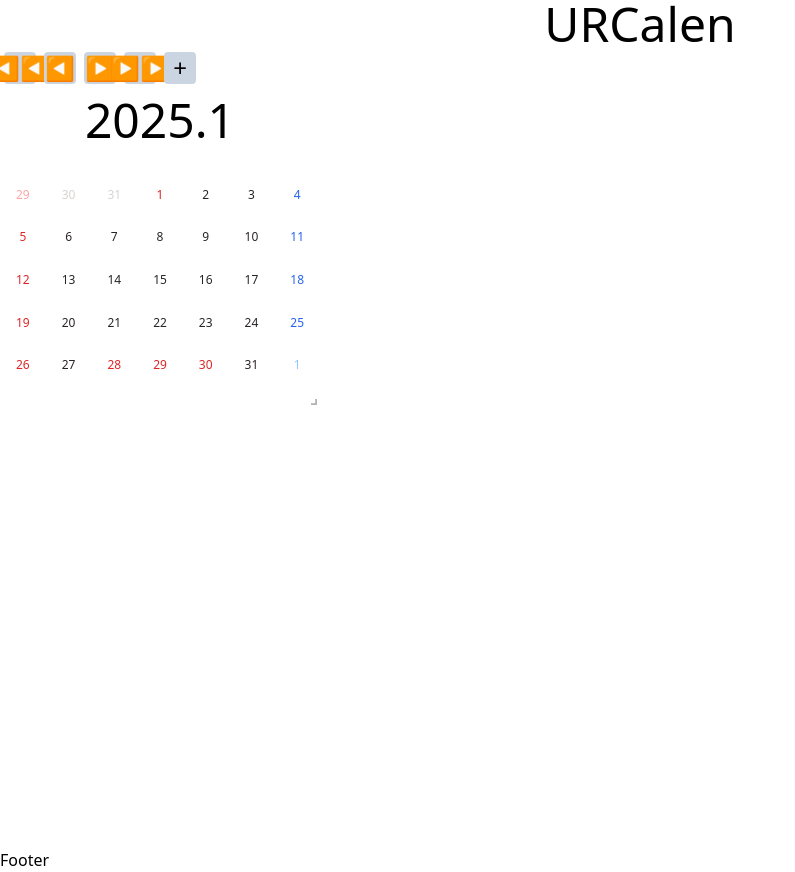
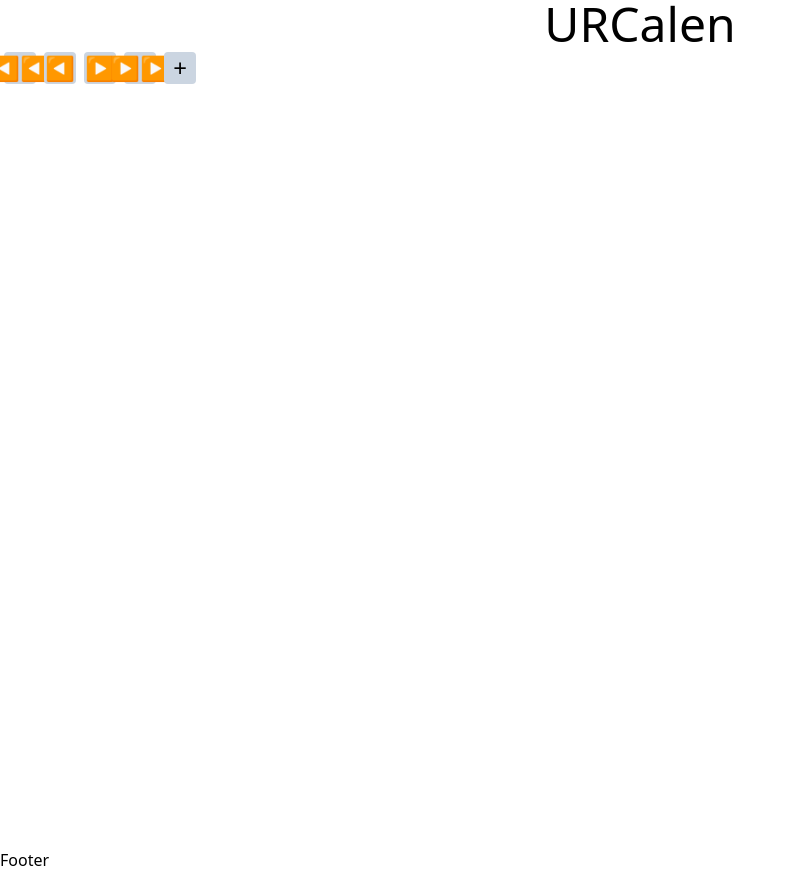
Before and after one commit to bjh0499/URCalen, a React (Vite) app: page / in a window 1280 px wide. Shown: the whole page, without its empty margins (0-795 px from the left). Built offline with nearby package versions, Linux system fonts and the light colour scheme.

Commit message:
달력 크기 변화에 다른 달력 위치가 변하는 문제 수정, 현재 달력 달이 넘어가지 않는 문제 발생

```diff
--- a/src/index.css
+++ b/src/index.css
@@ -3,7 +3,7 @@
 @tailwind utilities;
 
 .react-resizable {
-  position: relative;
+  position: absolute;
 }
 .react-resizable-handle {
   position: absolute;
--- a/src/pages/home/Home.jsx
+++ b/src/pages/home/Home.jsx
@@ -2,7 +2,6 @@ import React from "react";
 import { useState } from "react";
 
 import Nav from "./nav/Nav";
-import Calendar from "./calendar/Calendar";
 import loadHolidays from "../../utils/loadHolidays";
 
 export default function Home() {
@@ -32,7 +31,6 @@ export default function Home() {
         holidays={holidays}
       />
       {calendars}
-      <Calendar monthSelector={monthSelector} holidays={holidays} />
       <img className="hidden" id="1px" src="/1px.png" />
     </div>
   );
--- a/src/pages/home/calendar/Calendar.jsx
+++ b/src/pages/home/calendar/Calendar.jsx
@@ -5,7 +5,7 @@ import Draggable from "react-draggable";
 import CalendarHeader from "./calendarHeader/CalendarHeader";
 import CalendarTable from "./calendarTable/CalendarTable";
 
-export default function Calendar({ monthSelector, holidays }) {
+export default function Calendar({ calendarId, monthSelector, holidays }) {
   const [sizeState, setSizeState] = useState({
     width: 320,
     height: 320,
@@ -19,7 +19,7 @@ export default function Calendar({ monthSelector, holidays }) {
   };
 
   return (
-    <Draggable cancel={".react-resizable-handle"}>
+    <Draggable key={calendarId} cancel={".react-resizable-handle"}>
       <Resizable
         width={sizeState.width}
         height={sizeState.height}
--- a/src/pages/home/nav/Nav.jsx
+++ b/src/pages/home/nav/Nav.jsx
@@ -39,10 +39,11 @@ export default function Nav({
 
   const addCalendar = () => {
     setCalendarId(calendarId + 1);
-    setCalendars([
+    setCalendars(() => [
       ...calendars,
       <Calendar
-        id={calendarId}
+        key={calendarId}
+        calendarId={calendarId}
         monthSelector={monthSelector}
         holidays={holidays}
       />,
```
